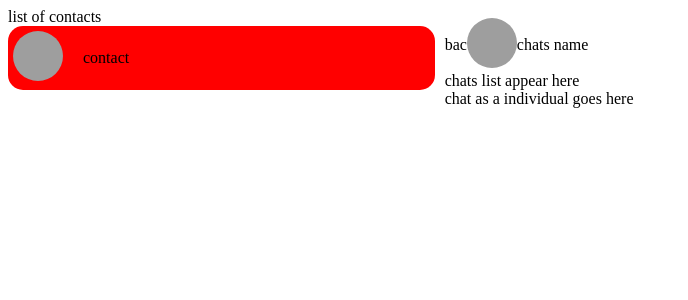
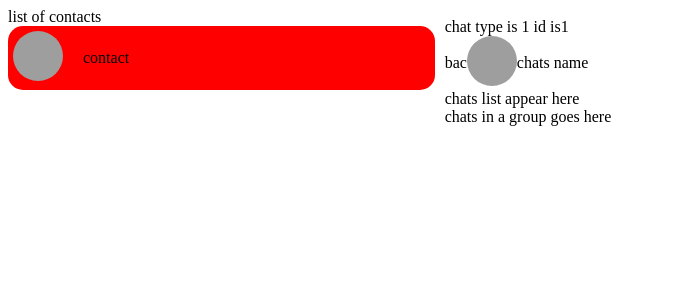
Before and after one commit to HarishAshwinRaj/repo-react-chatapp, a React (Create React App) app: page /1/1 in a window 1280 px wide. Shown: the top 300 px of the page, without its empty margins (0-688 px from the left). Built offline with nearby package versions, Linux system fonts and the light colour scheme; grey boxes are pictures that could not be loaded.

Commit message:
done-some-route-correction done some route corrections

```diff
--- a/src/components/ChatComponent.js
+++ b/src/components/ChatComponent.js
@@ -3,15 +3,16 @@ import { useParams } from "react-router-dom";
 import ChatContent from "./chatcompo/chatContent";
 import ChatHeader from "./chatcompo/chatHeader";
 const ChatComponent = () => {
-  const { chatid, i } = useParams();
+  const { chatid, type } = useParams();
   return (
     <div
       style={{
         padding: 10
       }}
     >
+      chat type is {type} id is{chatid}
       <ChatHeader />
-      <ChatContent />
+      <ChatContent type={type} />
     </div>
   );
 };
--- a/src/components/Home.js
+++ b/src/components/Home.js
@@ -10,7 +10,7 @@ const Home = () => {
     <div style={{ display: "flex", flexDirection: "row" }}>
       <Router>
         {width > 700 ? (
-          <Route path="/">
+          <Route path={["/:type/:chatid", "/"]}>
             <>
               <div style={{ width: width / 3 }}>
                 <ListContact />
@@ -23,7 +23,7 @@ const Home = () => {
             <Route exact path="/">
               <ListContact />
             </Route>
-            <Route path="/:chatid">
+            <Route path="/:type/:chatid">
               <ChatComponent />
             </Route>
           </div>
--- a/src/components/chatcompo/chatContent.js
+++ b/src/components/chatcompo/chatContent.js
@@ -2,11 +2,19 @@ import React from "react";
 import ChatIndividual from "./chatIndividual";
 import ChatGroup from "./chatGroup";
 
-const ChatContent = () => {
+const ChatContent = ({ type }) => {
+
   return (
     <div>
       chats list appear here
-      <ChatIndividual />
+      {(type === 'i')?
+      (
+        <ChatIndividual/>
+      ):(
+        <ChatGroup />
+      )
+
+      }
     </div>
   );
 };
```
